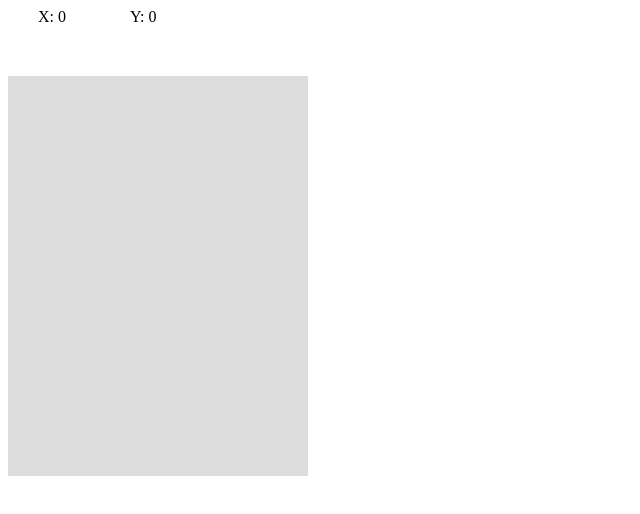
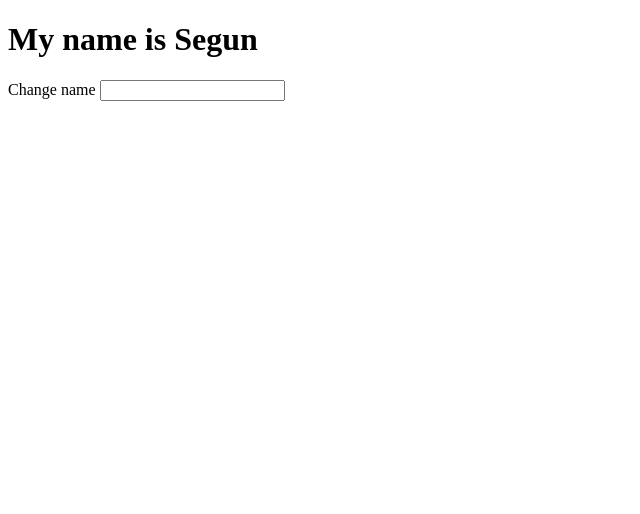
Before and after one commit to OlatunjiYso/lean-vue, a plain HTML site: page index.html in a window 1280 px wide. Shown: the whole page, without its empty margins (0-640 px from the left). Drawn offline with nearby package versions, Linux system fonts and the light colour scheme.

Commit message:
implement two way binding

```diff
--- a/app.js
+++ b/app.js
@@ -1,13 +1,12 @@
 new Vue({
   el: '#app',
   data: {
-    x: 0,
-    y:0
+   name: 'Segun'
   },
   methods: {
-  handlehover(e){
-     this.x = e.offsetX;
-     this.y = e.offsetY;
+  updateName(e){
+    console.log(e)
+    this.name = e.target.value;
    }
   }
 })
--- a/index.html
+++ b/index.html
@@ -19,10 +19,10 @@
 
 <body>
   <div id="app">
-    <span class="cord"> X: {{x}} </span>
-    <span class="cord"> Y: {{y}}</span>
-    <div class="canvas" v-on:mousemove="handlehover"> </div>
-  </div>
+    <h1> My name is {{name}} </h1>
+
+   <label for=""> Change name</label>
+    <input v-on:keyup="updateName" type="text" />
   <script src="./app.js"></script>
 </body>
 
```
